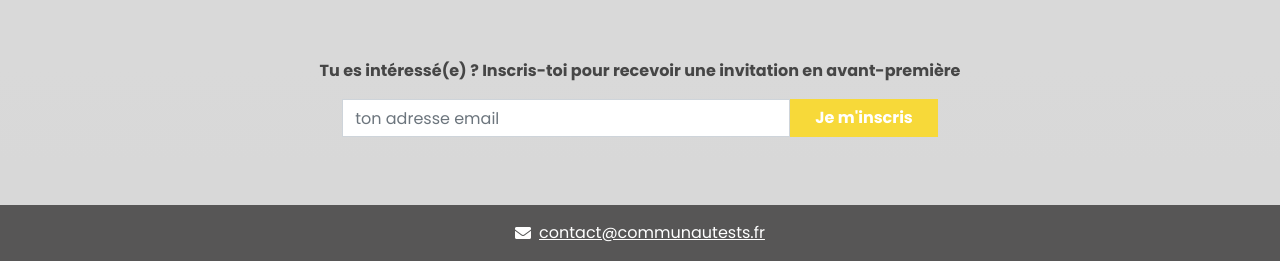
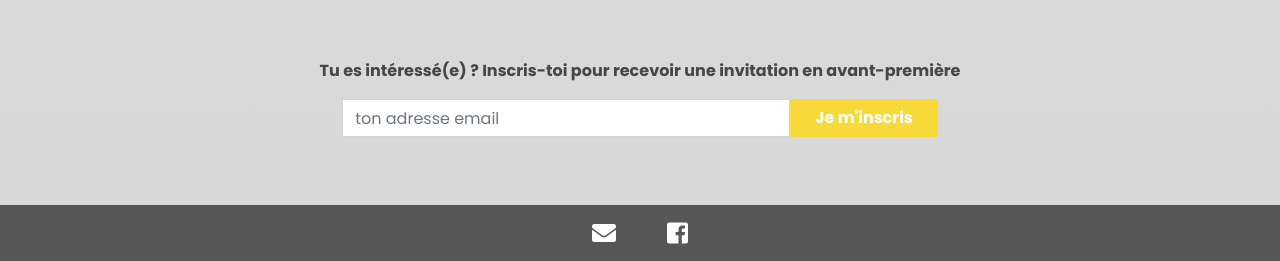
Before and after one commit to benj-p/prelaunch, a PHP site: page / in a window 1280 px wide. Shown: the part 2366-2627 px from the top of the page. Run offline with PHP 8.4, Linux system fonts and the light colour scheme.

Commit message:
Facebook icon in footer

```diff
--- a/css/style.css
+++ b/css/style.css
@@ -138,19 +138,23 @@ form {
   color: white;
 }
 
-.footer p {
-  margin: 0;
+.footer-title {
+  margin-bottom: 8px;
 }
 
-.footer span {
-  text-decoration: underline;
-  margin-left: 8px;
-}
-
-.footer-info {
+.footer-contact {
   display: flex;
   align-items: center;
   justify-content: center;
+}
+
+.footer-contact-channel {
+  margin: 0px 2vw;
+  font-size: 1.5em;
+}
+
+.footer-contact-channel i:hover {
+  color: rgb(200, 200, 200);
 }
 
 .bounce {
--- a/index.html
+++ b/index.html
@@ -774,7 +774,10 @@
   </div>
 
   <div class="footer">
-    <p class="footer-info"><i class="fas fa-envelope"></i><span><a href="mailto:contact@communautests.fr" target="_blank">contact@communautests.fr</a></span></p>
+    <!-- <div class="footer-title">Contactez-nous :</div> -->
+    <div class="footer-contact">
+      <div class="footer-contact-channel"><a href="mailto:contact@communautests.fr" target="_blank"><i class="fas fa-envelope"></i></a></div>
+      <div class="footer-contact-channel"><a href="https://www.facebook.com/communautests/" target="_blank"><i class="fab fa-facebook-square"></i></a></div>
   </div>
 
 </body>
```
